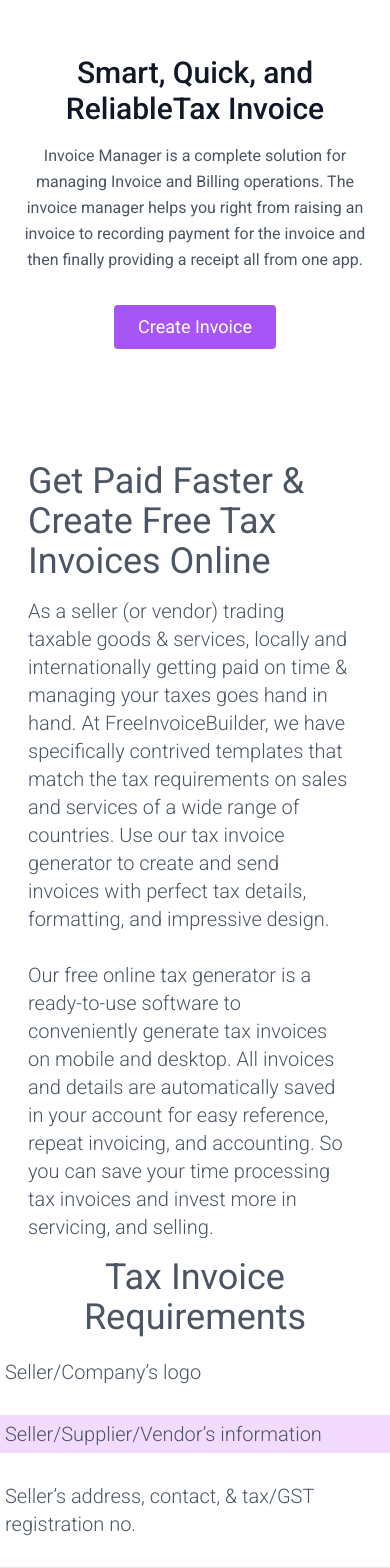
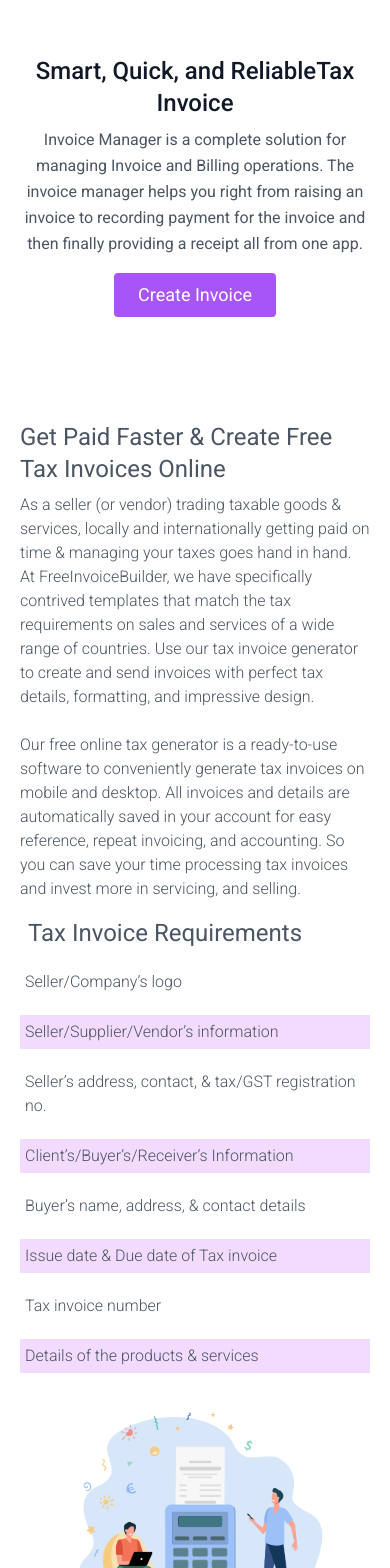
Before and after one commit to Suhail1102/Tax-invoice-generator, a React (Vite) app in the folder Frontend/: page / in a window 390 px wide. Shown: the part 360-1928 px from the top of the page. Built offline with nearby package versions, Linux system fonts and the light colour scheme.

Commit message:
updating frontend

```diff
--- a/Frontend/src/Pages/About.jsx
+++ b/Frontend/src/Pages/About.jsx
@@ -17,15 +17,15 @@ function About() {
   return (
     <>
     <section className="text-gray-600 body-font dark:text-white dark:bg-black">
-  <div className="container mx-auto flex px-5 py-24 justify-center items-center">
-
+  <div className="container mx-auto md:flex px-5 md:py-24 justify-center items-center">
+  <img className="lg:w-2/6 md:w-3/6 w-5/6 md:mb-10 mb-4 object-cover object-center rounded mx-auto" alt="hero" src={img3}/>
     <div className="w-full md:w-2/4 flex flex-col items-center text-left">
-      <h1 className="title-font sm:text-4xl text-3xl mb-4 font-medium text-gray-900">Simplifying Tax Invoicing for Your Business</h1>
+      <h1 className="title-font md:text-4xl text-xl md:mb-4 mb-2 font-medium text-gray-900 ">Simplifying Tax Invoicing for Your Business</h1>
       <p className=" leading-loose">At tax invoice, we provide a user-friendly tax invoice generator designed to help businesses create professional, GST-compliant invoices in seconds. Our goal is to streamline your billing process, ensuring accuracy, compliance, and efficiency. Whether you're a freelancer, small business owner, or enterprise, our tool makes invoicing effortless and hassle-free. 🚀
 
 Let me know if you want any modifications! 😊</p>
     </div>
-    <img className="lg:w-2/6 md:w-3/6 w-5/6 mb-10 object-cover object-center rounded" alt="hero" src={img3}/>
+
   </div>
 </section>
 <section className='md:h-24 h-full bg-purple-100 box-border flex justify-center items-center my-5' >
--- a/Frontend/src/components/Header.jsx
+++ b/Frontend/src/components/Header.jsx
@@ -184,20 +184,21 @@ function Header() {
               anchor="right"
             >
               <div
-                style={{ width: 235, padding: "16px", height: "100%" }}
+                style={{ width: 235, padding: "16px", height: "100vh" ,  }}
                 className="dark:bg-zinc-950"
               >
                 <ul className="space-y-4 ">
-                  <li className="text-black dark:text-white text-lg ">Home</li>
-                  <li className="text-black dark:text-white text-lg ">
-                    Features
-                  </li>
-                  <li className="text-black dark:text-white text-lg ">
-                    Pricing
-                  </li>
-                  <li className="text-black dark:text-white text-lg">
-                    Contact
-                  </li>
+                  <li className="text-black dark:text-white text-lg "><Link to="home" smooth={true} duration={500}  spy={true}   hashSpy={true} activeClass="text-purple-500 underline underline-offset-2"
+                className="hover:text-gray-300 transition duration-200 cursor-pointer">Home</Link></li>
+                  <li className="text-black dark:text-white text-lg "><Link to="about" smooth={true} duration={500}  spy={true}   hashSpy={true} activeClass="text-purple-500 underline underline-offset-2"
+                className="hover:text-gray-300 transition duration-200 cursor-pointer">About</Link></li>
+                  <li className="text-black dark:text-white text-lg "><Link to="features" smooth={true} duration={500}  spy={true}   hashSpy={true} activeClass="text-purple-500 underline underline-offset-2"
+                className="hover:text-gray-300 transition duration-200 cursor-pointer">Features</Link></li>
+                  <li className="text-black dark:text-white text-lg "><Link to="pricing" smooth={true} duration={500}  spy={true}   hashSpy={true} activeClass="text-purple-500 underline underline-offset-2"
+                className="hover:text-gray-300 transition duration-200 cursor-pointer">Pricing</Link></li>
+                  <li className="text-black dark:text-white text-lg "><Link to="contact" smooth={true} duration={500}  spy={true}   hashSpy={true} activeClass="text-purple-500 underline underline-offset-2"
+                className="hover:text-gray-300 transition duration-200 cursor-pointer">Contact</Link></li>
+
                   <li>
                     {user ? (
 
--- a/Frontend/src/components/Hero.jsx
+++ b/Frontend/src/components/Hero.jsx
@@ -56,10 +56,10 @@ function Hero() {
       }}/>
     </div>
     <div className="lg:flex-grow md:w-1/2 lg:pl-24 md:pl-16 flex flex-col md:items-start md:text-left items-center text-center">
-      <h1 className="title-font sm:text-4xl text-3xl mb-4 font-medium text-gray-900 dark:text-white">Smart, Quick, and Reliable
+      <h1 className="title-font sm:text-4xl text-2xl md:mb-4 mb-2 font-medium text-gray-900 dark:text-white">Smart, Quick, and Reliable
         <br className="hidden lg:inline-block"/>Tax Invoice
       </h1>
-      <p className="mb-8 leading-relaxed">Invoice Manager is a complete solution for managing Invoice and Billing operations. The invoice manager helps you right from raising an invoice to recording payment for the invoice and then finally providing a receipt all from one app.</p>
+      <p className="md:mb-8  mb-4 leading-relaxed text-base">Invoice Manager is a complete solution for managing Invoice and Billing operations. The invoice manager helps you right from raising an invoice to recording payment for the invoice and then finally providing a receipt all from one app.</p>
       <div className="flex justify-center">
       <NavLink to="/invoice/form" > <button className="inline-flex text-white bg-purple-500 border-0 py-2 px-6 focus:outline-none hover:bg-purple-600 rounded text-lg" onClick={handleNavigation}>Create Invoice</button></NavLink>
       </div>
@@ -68,8 +68,8 @@ function Hero() {
   <div className='container flex mx-auto  justify-around box-border flex-wrap '>
         {/* left column */}
       <div className=' flex-1 '>
-      <h2 className='text-4xl my-4 px-7'>Get Paid Faster & Create Free Tax Invoices Online</h2>
-      <div className='text-xl px-10 pl-7 font-light '>
+      <h2 className='md:text-4xl md:my-4 my-2 md:px-7 px-5 text-2xl'>Get Paid Faster & Create Free Tax Invoices Online</h2>
+      <div className='md:text-xl md:px-7 px-5 font-light text-base '>
       As a seller (or vendor) trading taxable goods & services, locally and internationally getting paid on time & managing your taxes goes hand in hand. At FreeInvoiceBuilder, we have specifically contrived templates that match the tax requirements on sales and services of a wide range of countries. Use our tax invoice generator to create and send invoices with perfect tax details, formatting, and impressive design. <br/><br/>
 
 Our free online tax generator is a ready-to-use software to conveniently generate tax invoices on mobile and desktop. All invoices and details are automatically saved in your account for easy reference, repeat invoicing, and accounting. So you can save your time processing tax invoices and invest more in servicing, and selling.
@@ -78,18 +78,18 @@ Our free online tax generator is a ready-to-use software to conveniently generat
       </div>
 
       {/* right column */}
-      <div className='flex-1' style={{fontFamily:"Roboto"}}>
-      <h2 className='text-4xl my-4 px-7 text-center'>Tax Invoice Requirements</h2>
-      <ul className='text-xl home-list '>
-        <li className='list-disc list'>
+      <div className='flex-1 ' style={{fontFamily:"Roboto"}}>
+      <h2 className='md:text-4xl my-4 px-7 md:text-center text-2xl'>Tax Invoice Requirements</h2>
+      <ul className='md:text-xl home-list text-base px-5 md:px-0 '>
+        <li className='md:list-disc list'>
          Seller/Company’s logo</li>
-        <li className='list-disc list '>Seller/Supplier/Vendor’s information</li>
-        <li className='list-disc list'> Seller’s address, contact, & tax/GST registration no.</li>
-        <li className='list-disc list'>Client’s/Buyer’s/Receiver’s Information</li>
-        <li className='list-disc list'>Buyer’s name, address, & contact details</li>
-        <li className='list-disc list'> Issue date & Due date of Tax invoice</li>
-        <li className='list-disc list'>Tax invoice number</li>
-        <li className='list-disc list'>Details of the products & services</li>
+        <li className='md:list-disc list my-4 md:my-6'>Seller/Supplier/Vendor’s information</li>
+        <li className='md:list-disc list my-4 md:my-6'> Seller’s address, contact, & tax/GST registration no.</li>
+        <li className='md:list-disc list my-4 md:my-6'>Client’s/Buyer’s/Receiver’s Information</li>
+        <li className='md:list-disc list my-4 md:my-6'>Buyer’s name, address, & contact details</li>
+        <li className='md:list-disc list my-4 md:my-6'> Issue date & Due date of Tax invoice</li>
+        <li className='md:list-disc list my-4 md:my-6'>Tax invoice number</li>
+        <li className='md:list-disc list my-4 md:my-6'>Details of the products & services</li>
       </ul>
       </div>
       </div>
--- a/Frontend/src/components/Qrcode.jsx
+++ b/Frontend/src/components/Qrcode.jsx
@@ -4,18 +4,12 @@ import { useQRCode } from '@reactuses/core/useQRCode';
 
 function Qrcode() {
 
-    // const [text, setText] = useState("https://reactuse.com/");
     const url = window.location.href;
     const { qrCode, error } = useQRCode(url);
   return (
  <>
 
     <div className='h-24 w-24 relative top-[-2rem] '>
-      {/* <input
-        value={text}
-        onChange={(e) => setText(e.target.value)}
-        placeholder="Enter text to generate QR code"
-      /> */}
       <br />
       <br />
       {error && <div style={{ color: "red" }}>{error}</div>}
--- a/Frontend/src/index.css
+++ b/Frontend/src/index.css
@@ -63,7 +63,7 @@ th {
 
   .home-list .list:nth-child(even){
  background-color: #f3dbff;
- margin: 1.5rem 0;
+
   }
   .home-list .list{
     padding: 5px;
```
